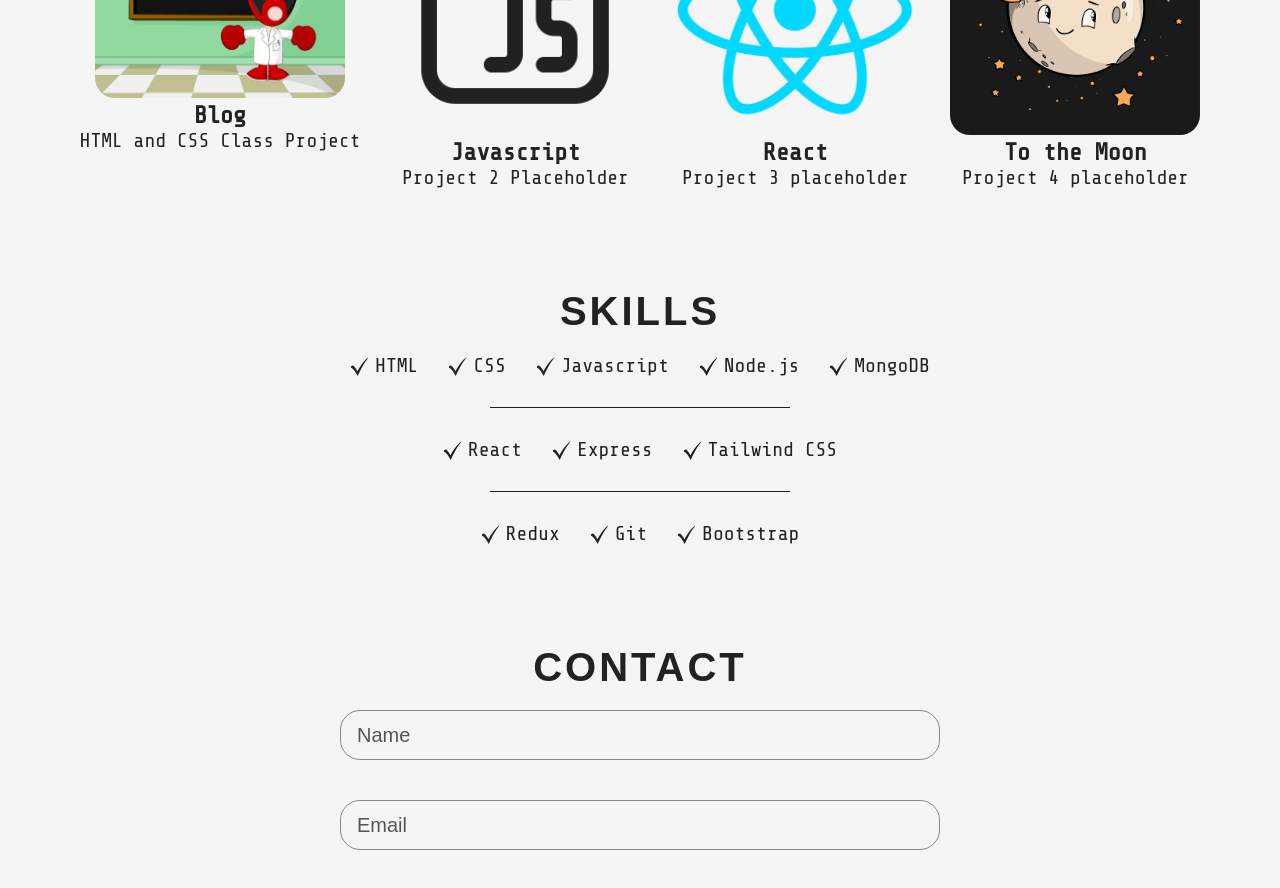
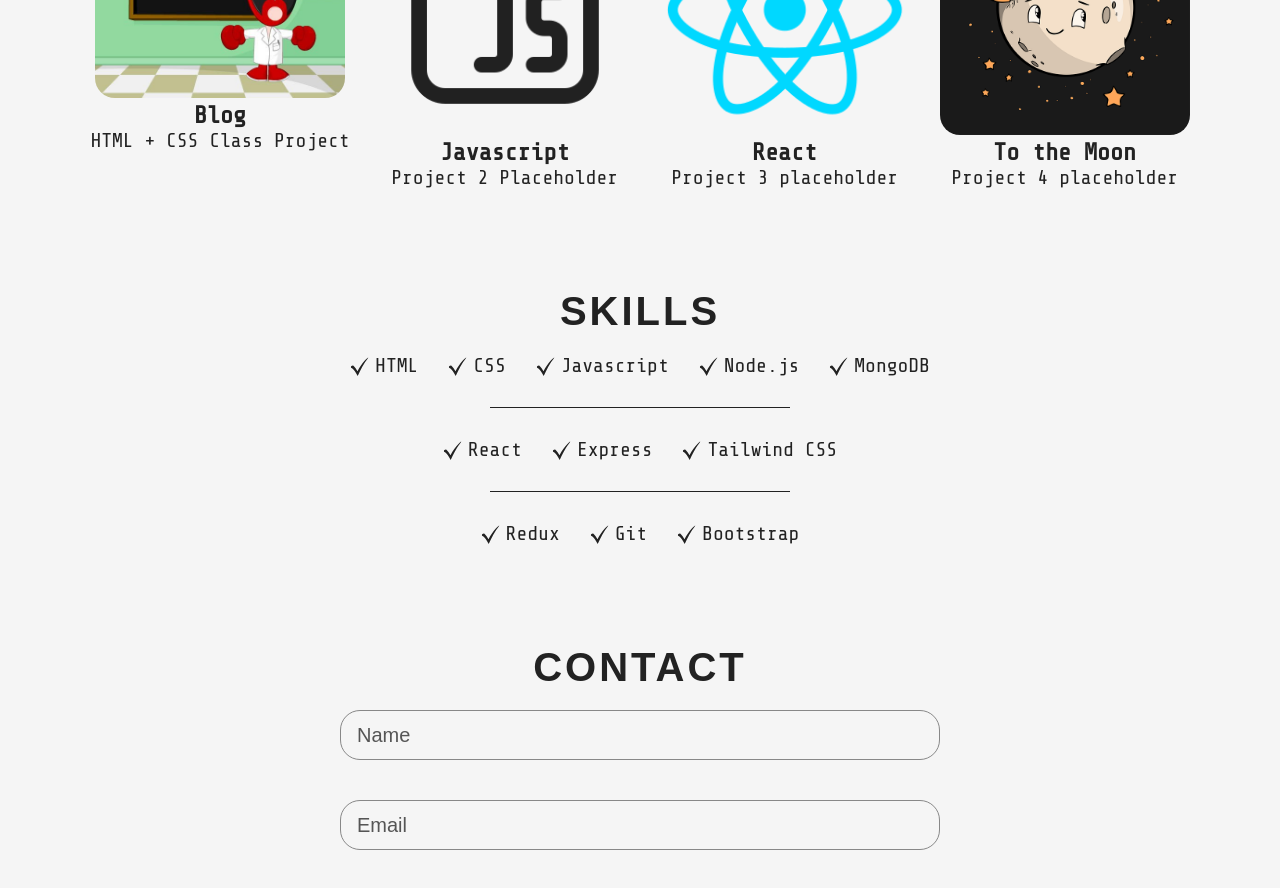
Before and after one commit to stepweaver/portfolio, a React (Vite) app: page / in a window 1280 px wide. Shown: the part 1080-1968 px from the top of the page. Built offline with nearby package versions, Linux system fonts and the light colour scheme; a web font is replaced by a local one.

Commit message:
chore: Update project image and description in Projects.jsx

```diff
--- a/src/sections/Projects/Projects.jsx
+++ b/src/sections/Projects/Projects.jsx
@@ -15,7 +15,7 @@ function Projects() {
           src={blog}
           link='https://stepweaver.github.io/blog/'
           h3='Blog'
-          p='HTML and CSS Class Project'
+          p='HTML + CSS Class Project'
         />
         <ProjectCard
           src={javascript}
```
